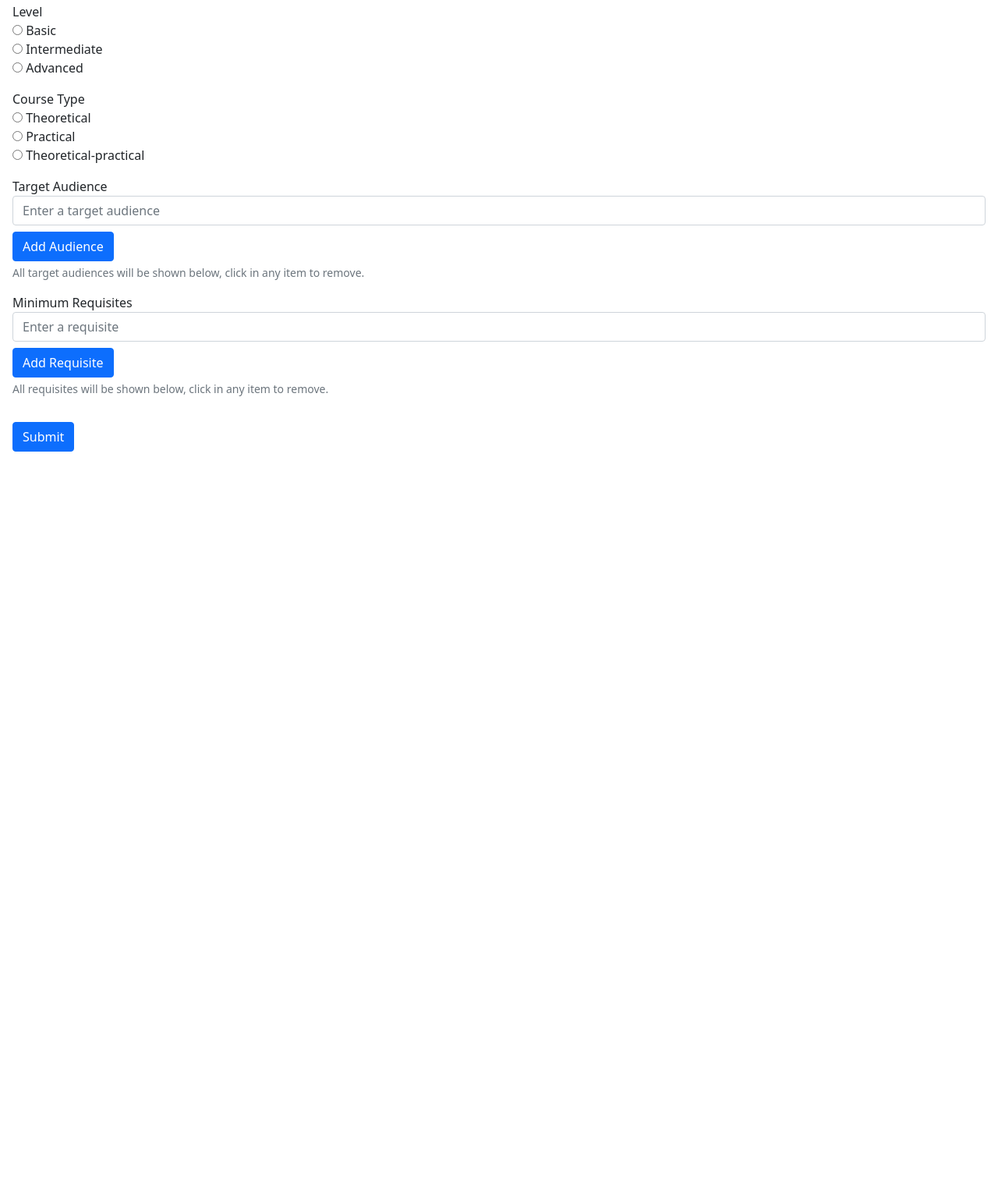
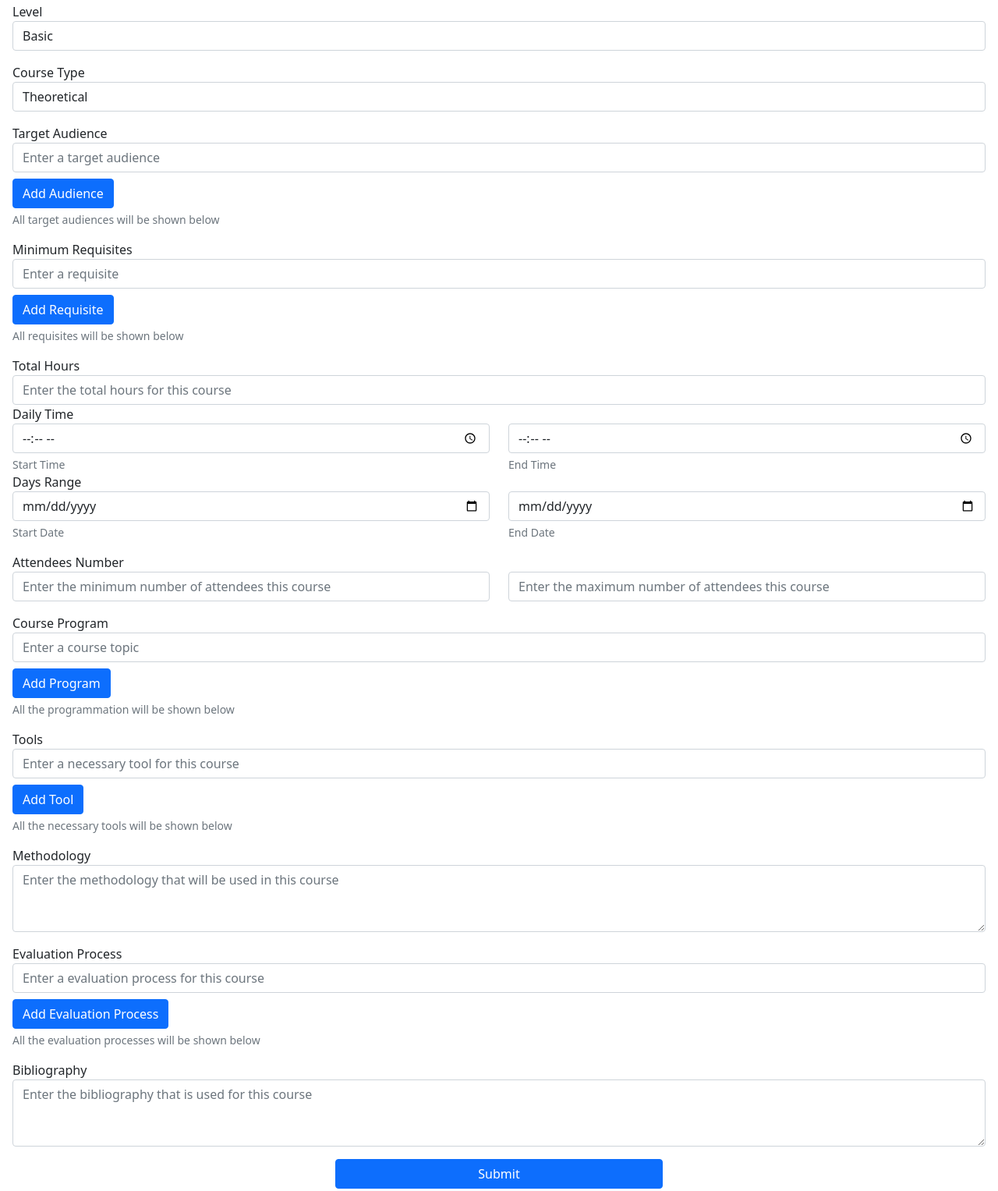
Before and after one commit to oacin/hacka-fit, a plain HTML site: page index.html in a window 1280 px wide. Shown: the part 359-1886 px from the top of the page at 78% size. Before the commit the page ends 954 px from the top, so only its background shows below. Drawn offline with nearby package versions, Linux system fonts and the light colour scheme.

Commit message:
Finished template

```diff
--- a/index.html
+++ b/index.html
@@ -31,36 +31,28 @@
     </div>
 
     <div class="form-group m-3">
-      <label>Level</label><br>
-
-      <input type="radio" id="basic" name="level" value="basic">
-      <label for="basic">Basic</label><br>
-
-      <input type="radio" id="intermediate" name="level" value="intermediate">
-      <label for="intermediate">Intermediate</label><br>
-
-      <input type="radio" id="advanced" name="level" value="advanced">
-      <label for="advanced">Advanced</label>
+      <label for="level">Level</label>
+      <select class="form-control" id="level">
+        <option value="basic">Basic</option>
+        <option value="intermediate">Intermediate</option>
+        <option value="advanced">Advanced</option>
+      </select>
     </div>
 
     <div class="form-group m-3">
-      <label>Course Type</label><br>
-
-      <input type="radio" id="theoretical" name="courseType" value="theoretical">
-      <label for="theoretical">Theoretical</label><br>
-
-      <input type="radio" id="practical" name="courseType" value="practical">
-      <label for="practical">Practical</label><br>
-
-      <input type="radio" id="theoreticalPractical" name="courseType" value="theoreticalPractical">
-      <label for="theoreticalPractical">Theoretical-practical</label>
+      <label for="courseType">Course Type</label>
+      <select class="form-control" id="courseType">
+        <option value="theoretical">Theoretical</option>
+        <option value="practical">Practical</option>
+        <option value="theoreticalPractical">Theoretical-practical</option>
+      </select>
     </div>
 
     <div class="form-group m-3">
       <label for="targetAudience">Target Audience</label>
       <input type="text" class="form-control" id="targetAudience" placeholder="Enter a target audience">
       <button type="button" class="btn btn-primary mt-2" id="targetAudienceButton">Add Audience</button>
-      <div id="targetAudienceHelp" class="form-text">All target audiences will be shown below, click in any item to remove.</div>
+      <div id="targetAudienceHelp" class="form-text">All target audiences will be shown below</div>
 
       <ul id="targetAudienceListGroup">
       </ul>
@@ -70,14 +62,102 @@
       <label for="requisite">Minimum Requisites</label>
       <input type="text" class="form-control" id="requisite" placeholder="Enter a requisite">
       <button type="button" class="btn btn-primary mt-2" id="requisiteButton">Add Requisite</button>
-      <div id="requisiteHelp" class="form-text">All requisites will be shown below, click in any item to remove.</div>
-
+      <div id="requisiteHelp" class="form-text">All requisites will be shown below</div>
 
       <ul id="requisiteListGroup">
       </ul>
     </div>
 
-    <button type="submit" class="btn btn-primary m-3">Submit</button>
+    <div class="form-group m-3">
+      <label for="courseTotalHours">Total Hours</label>
+      <input type="number" class="form-control" id="courseTotalHours"
+        placeholder="Enter the total hours for this course">
+      <label for="dailyTime">Daily Time</label>
+      <div class="row">
+        <div class="col-6">
+          <input class="form-control" type="time" id="dailyStartTime">
+          <div id="dailyStartTimeHelp" class="form-text">Start Time</div>
+        </div>
+        <div class="col-6">
+          <input class="form-control" type="time" id="dailyEndTime">
+          <div id="dailyEndTimeHelp" class="form-text">End Time</div>
+        </div>
+      </div>
+      <label for="daysRange">Days Range</label>
+      <div class="row">
+        <div class="col-6">
+          <input class="form-control" type="date" id="daysRangeStart">
+          <div id="daysRangeStartHelp" class="form-text">Start Date</div>
+        </div>
+        <div class="col-6">
+          <input class="form-control" type="date" id="daysRangeEnd">
+          <div id="daysRangeEndHelp" class="form-text">End Date</div>
+        </div>
+      </div>
+    </div>
+
+    <div class="form-group m-3">
+      <label for="attendeeNumber">Attendees Number</label>
+      <div class="row">
+        <div class="col-6">
+          <input type="number" class="form-control" id="minimumAttendee"
+            placeholder="Enter the minimum number of attendees this course">
+        </div>
+        <div class="col-6">
+          <input type="number" class="form-control" id="maximumAttendee"
+            placeholder="Enter the maximum number of attendees this course">
+        </div>
+      </div>
+    </div>
+
+    <div class="form-group m-3">
+      <label for="courseProgram">Course Program</label>
+      <input type="text" class="form-control" id="courseProgram" placeholder="Enter a course topic">
+      <button type="button" class="btn btn-primary mt-2" id="courseProgramButton">Add Program</button>
+      <div id="courseProgramHelp" class="form-text">All the programmation will be shown below</div>
+
+      <ul id="courseProgramListGroup">
+      </ul>
+    </div>
+
+    <div class="form-group m-3">
+      <label for="tools">Tools</label>
+      <input type="text" class="form-control" id="tools" placeholder="Enter a necessary tool for this course">
+      <button type="button" class="btn btn-primary mt-2" id="toolsButton">Add Tool</button>
+      <div id="toolsHelp" class="form-text">All the necessary tools will be shown below</div>
+
+      <ul id="toolsListGroup">
+      </ul>
+    </div>
+
+    <div class="form-group m-3">
+      <label for="methodology">Methodology</label>
+      <textarea class="form-control" id="methodology" rows="3"
+        placeholder="Enter the methodology that will be used in this course"></textarea>
+    </div>
+
+    <div class="form-group m-3">
+      <label for="evaluationProcess">Evaluation Process</label>
+      <input type="text" class="form-control" id="evaluationProcess"
+        placeholder="Enter a evaluation process for this course">
+      <button type="button" class="btn btn-primary mt-2" id="evaluationProcessButton">Add Evaluation Process</button>
+      <div id="evaluationProcessHelp" class="form-text">All the evaluation processes will be shown below</div>
+
+      <ul id="evaluationProcessListGroup">
+      </ul>
+    </div>
+
+    <div class="form-group m-3">
+      <label for="bibliography">Bibliography</label>
+      <textarea class="form-control" id="bibliography" rows="3"
+        placeholder="Enter the bibliography that is used for this course"></textarea>
+    </div>
+
+    <div class="form-group m-3">
+      <div class="row">
+        <button type="submit" class="btn btn-primary mx-auto" style="width: 33%;">Submit</button>
+      </div>
+    </div>
   </form>
 
   <script src="https://cdn.jsdelivr.net/npm/bootstrap@5.0.0-beta1/dist/js/bootstrap.bundle.min.js"
--- a/resources/js/main.js
+++ b/resources/js/main.js
@@ -20,4 +20,37 @@ $(document).ready(function () {
       return false;
     });
   });
+
+  // course program functions
+  $('#courseProgramButton').click(function () {
+    courseProgram = $('#courseProgram').val();
+    $('#courseProgramListGroup').append("<li>" + courseProgram + "<a href='javascript:void(0)' class='clear' style='color:red;'><i>❌</i> </a></li>");
+
+    $("#courseProgramListGroup a.clear").click(function () {
+      $(this).parent().remove();
+      return false;
+    });
+  });
+
+  // tools functions
+  $('#toolsButton').click(function () {
+    tools = $('#tools').val();
+    $('#toolsListGroup').append("<li>" + tools + "<a href='javascript:void(0)' class='clear' style='color:red;'><i>❌</i> </a></li>");
+
+    $("#toolsListGroup a.clear").click(function () {
+      $(this).parent().remove();
+      return false;
+    });
+  });
+
+  // evaluation process functions
+  $('#evaluationProcessButton').click(function () {
+    evaluationProcess = $('#evaluationProcess').val();
+    $('#evaluationProcessListGroup').append("<li>" + evaluationProcess + "<a href='javascript:void(0)' class='clear' style='color:red;'><i>❌</i> </a></li>");
+
+    $("#evaluationProcessListGroup a.clear").click(function () {
+      $(this).parent().remove();
+      return false;
+    });
+  });
 });
```
